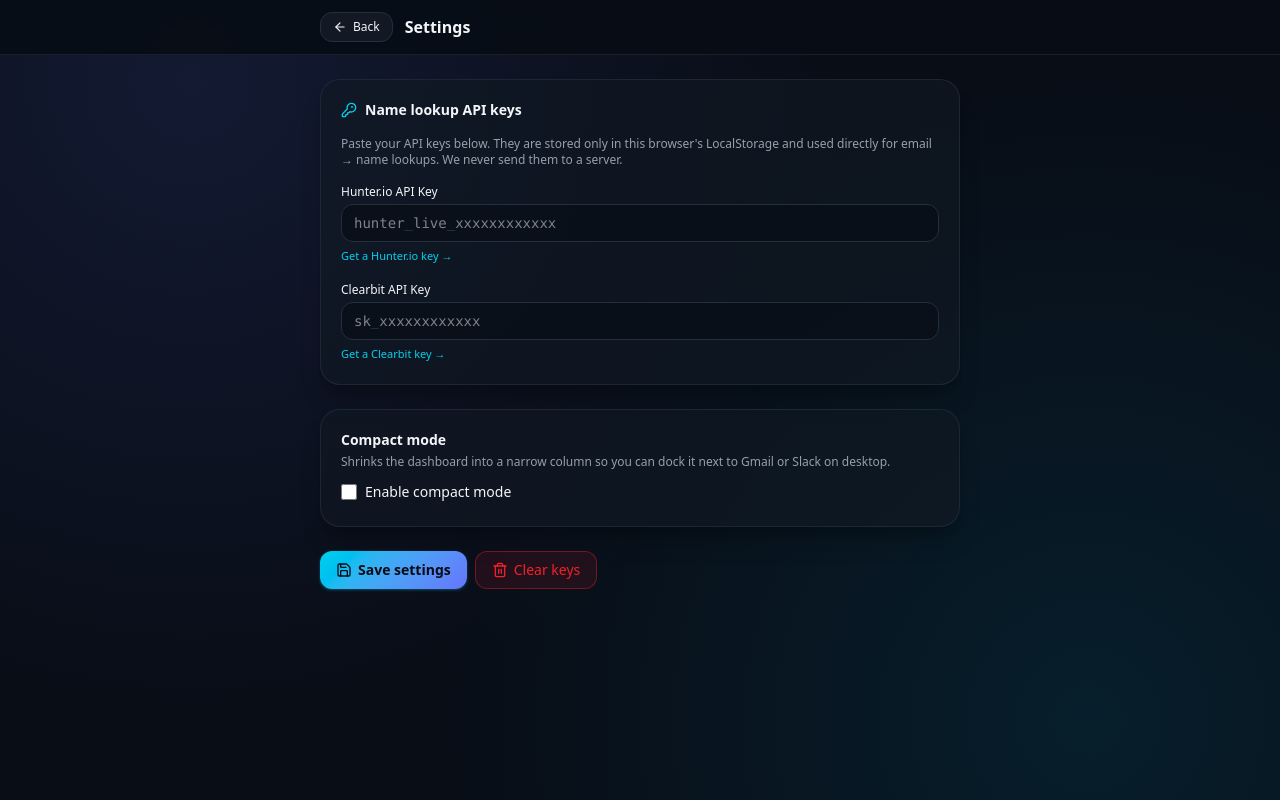
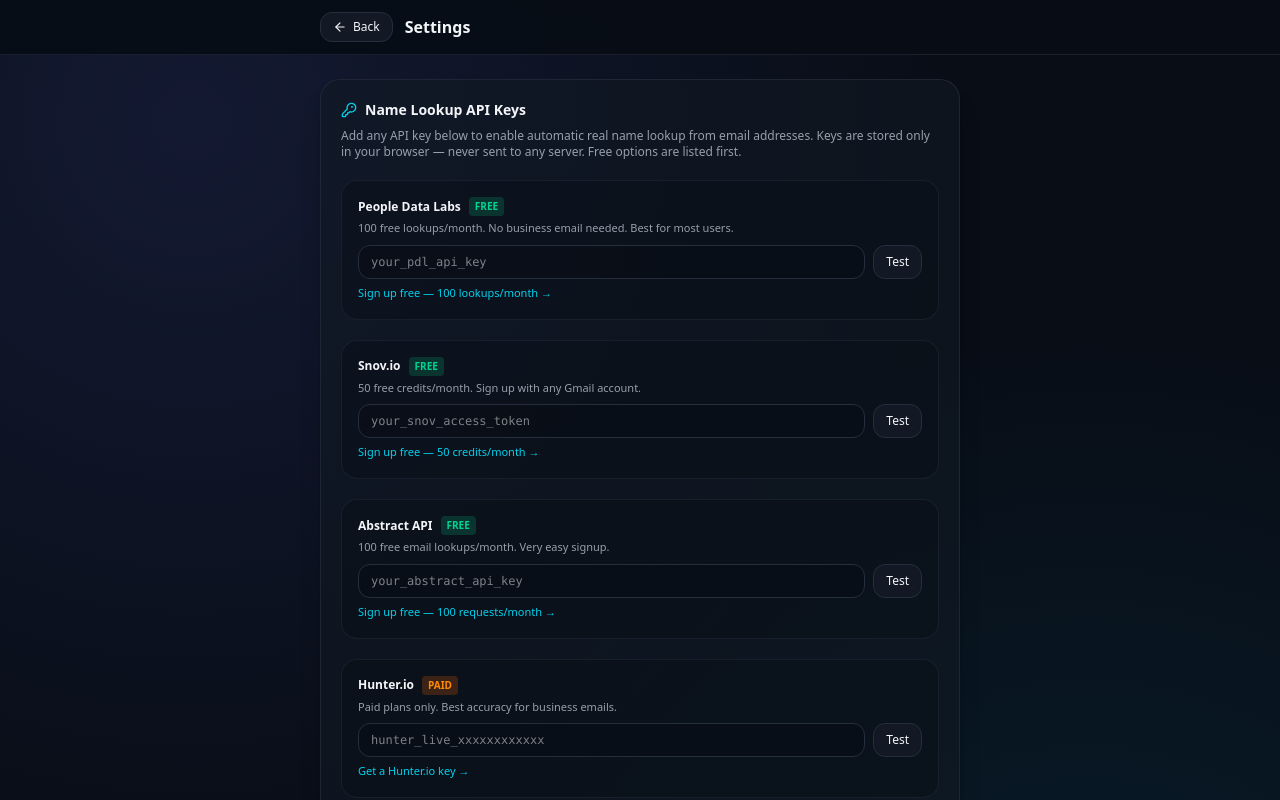
Before and after one commit to collinsudoba69-ship-it/clip-iq-vercel, a React (Vite) app: page /settings in a window 1280 px wide. Shown: the top 800 px of the page. Built offline with nearby package versions, Linux system fonts and the light colour scheme.

Commit message:
Add 5 API key providers to settings

```diff
--- a/src/routes/settings.tsx
+++ b/src/routes/settings.tsx
@@ -1,59 +1,153 @@
 import { createFileRoute, Link } from "@tanstack/react-router";
 import { useEffect, useState } from "react";
 import { ArrowLeft, Check, KeyRound, Save, Trash2 } from "lucide-react";
-import {
-  getApiKeys,
-  setApiKeys,
-  getCompactMode,
-  setCompactMode,
-} from "@/lib/settings";
+import { getApiKeys, setApiKeys, getCompactMode, setCompactMode } from "@/lib/settings";
 import { clearEnrichmentCache } from "@/lib/enrichment";
 
 export const Route = createFileRoute("/settings")({
   component: SettingsPage,
 });
 
+interface ApiField {
+  label: string;
+  key: "hunter" | "clearbit" | "peopledatalabs" | "snov" | "abstract";
+  placeholder: string;
+  link: string;
+  linkLabel: string;
+  badge: string;
+  description: string;
+}
+
+const API_FIELDS: ApiField[] = [
+  {
+    label: "People Data Labs",
+    key: "peopledatalabs",
+    placeholder: "your_pdl_api_key",
+    link: "https://www.peopledatalabs.com/signup",
+    linkLabel: "Sign up free — 100 lookups/month →",
+    badge: "FREE",
+    description: "100 free lookups/month. No business email needed. Best for most users.",
+  },
+  {
+    label: "Snov.io",
+    key: "snov",
+    placeholder: "your_snov_access_token",
+    link: "https://snov.io",
+    linkLabel: "Sign up free — 50 credits/month →",
+    badge: "FREE",
+    description: "50 free credits/month. Sign up with any Gmail account.",
+  },
+  {
+    label: "Abstract API",
+    key: "abstract",
+    placeholder: "your_abstract_api_key",
+    link: "https://www.abstractapi.com/api/email-validation",
+    linkLabel: "Sign up free — 100 requests/month →",
+    badge: "FREE",
+    description: "100 free email lookups/month. Very easy signup.",
+  },
+  {
+    label: "Hunter.io",
+    key: "hunter",
+    placeholder: "hunter_live_xxxxxxxxxxxx",
+    link: "https://hunter.io/api-keys",
+    linkLabel: "Get a Hunter.io key →",
+    badge: "PAID",
+    description: "Paid plans only. Best accuracy for business emails.",
+  },
+  {
+    label: "Clearbit",
+    key: "clearbit",
+    placeholder: "sk_xxxxxxxxxxxx",
+    link: "https://dashboard.clearbit.com/api",
+    linkLabel: "Get a Clearbit key →",
+    badge: "PAID",
+    description: "Paid plans only. Very accurate for professional emails.",
+  },
+];
+
 function SettingsPage() {
-  const [hunter, setHunter] = useState("");
-  const [clearbit, setClearbit] = useState("");
+  const [keys, setKeys] = useState<Record<string, string>>({});
   const [compact, setCompact] = useState(false);
   const [saved, setSaved] = useState(false);
+  const [testing, setTesting] = useState<string | null>(null);
+  const [testResult, setTestResult] = useState<Record<string, string>>({});
 
   useEffect(() => {
     const k = getApiKeys();
-    setHunter(k.hunter ?? "");
-    setClearbit(k.clearbit ?? "");
+    setKeys({
+      hunter: k.hunter ?? "",
+      clearbit: k.clearbit ?? "",
+      peopledatalabs: k.peopledatalabs ?? "",
+      snov: k.snov ?? "",
+      abstract: k.abstract ?? "",
+    });
     setCompact(getCompactMode());
   }, []);
 
   function save() {
     setApiKeys({
-      hunter: hunter.trim() || undefined,
-      clearbit: clearbit.trim() || undefined,
+      hunter: keys.hunter?.trim() || undefined,
+      clearbit: keys.clearbit?.trim() || undefined,
+      peopledatalabs: keys.peopledatalabs?.trim() || undefined,
+      snov: keys.snov?.trim() || undefined,
+      abstract: keys.abstract?.trim() || undefined,
     });
     setCompactMode(compact);
     clearEnrichmentCache();
     setSaved(true);
-    setTimeout(() => setSaved(false), 1500);
+    setTimeout(() => setSaved(false), 2000);
   }
 
   function clearAll() {
-    setHunter("");
-    setClearbit("");
+    setKeys({ hunter: "", clearbit: "", peopledatalabs: "", snov: "", abstract: "" });
     setApiKeys({});
     clearEnrichmentCache();
+    setTestResult({});
     setSaved(true);
-    setTimeout(() => setSaved(false), 1500);
+    setTimeout(() => setSaved(false), 2000);
+  }
+
+  async function testKey(field: ApiField) {
+    const k = keys[field.key]?.trim();
+    if (!k) {
+      setTestResult(r => ({ ...r, [field.key]: "❌ No key entered" }));
+      return;
+    }
+    setTesting(field.key);
+    setTestResult(r => ({ ...r, [field.key]: "Testing..." }));
+
+    const testEmail = "john.doe@gmail.com";
+    let ok = false;
+
+    try {
+      if (field.key === "hunter") {
+        const res = await fetch(`https://api.hunter.io/v2/email-finder?email=${testEmail}&api_key=${k}`);
+        ok = res.status !== 401 && res.status !== 403;
+      } else if (field.key === "clearbit") {
+        const res = await fetch(`https://person.clearbit.com/v2/people/find?email=${testEmail}`, { headers: { Authorization: `Bearer ${k}` } });
+        ok = res.status !== 401 && res.status !== 403;
+      } else if (field.key === "peopledatalabs") {
+        const res = await fetch(`https://api.peopledatalabs.com/v5/person/enrich?email=${testEmail}`, { headers: { "X-Api-Key": k } });
+        ok = res.status !== 401 && res.status !== 403;
+      } else if (field.key === "snov") {
+        const res = await fetch(`https://api.snov.io/v1/get-emails-from-url?url=${testEmail}`, { headers: { Authorization: `Bearer ${k}` } });
+        ok = res.status !== 401 && res.status !== 403;
+      } else if (field.key === "abstract") {
+        const res = await fetch(`https://emailvalidation.abstractapi.com/v1/?api_key=${k}&email=${testEmail}`);
+        ok = res.status !== 401 && res.status !== 403;
+      }
+    } catch { ok = false; }
+
+    setTestResult(r => ({ ...r, [field.key]: ok ? "✅ Key works!" : "❌ Invalid key" }));
+    setTesting(null);
   }
 
   return (
     <div className="min-h-screen w-full">
       <header className="sticky top-0 z-40 border-b border-border/60 bg-background/95 backdrop-blur">
         <div className="mx-auto flex max-w-2xl items-center gap-3 px-4 py-3">
-          <Link
-            to="/"
-            className="inline-flex items-center gap-1.5 rounded-lg border border-border bg-surface px-3 py-1.5 text-xs font-medium hover:border-primary/60"
-          >
+          <Link to="/" className="inline-flex items-center gap-1.5 rounded-lg border border-border bg-surface px-3 py-1.5 text-xs font-medium hover:border-primary/60">
             <ArrowLeft className="h-3.5 w-3.5" />
             Back
           </Link>
@@ -62,67 +156,66 @@
       </header>
 
       <main className="mx-auto max-w-2xl space-y-6 px-4 py-6">
+
+        {/* API Keys Section */}
         <section className="rounded-2xl border border-border/70 bg-card/60 p-5 shadow-xl shadow-black/20">
-          <div className="mb-4 flex items-center gap-2">
+          <div className="mb-2 flex items-center gap-2">
             <KeyRound className="h-4 w-4 text-cyan-accent" />
-            <h2 className="text-sm font-semibold">Name lookup API keys</h2>
+            <h2 className="text-sm font-semibold">Name Lookup API Keys</h2>
           </div>
-          <p className="mb-4 text-xs text-muted-foreground">
-            Paste your API keys below. They are stored only in this browser's
-            LocalStorage and used directly for email → name lookups. We never
-            send them to a server.
+          <p className="mb-5 text-xs text-muted-foreground">
+            Add any API key below to enable automatic real name lookup from email addresses.
+            Keys are stored only in your browser — never sent to any server. Free options are listed first.
           </p>
 
-          <div className="space-y-4">
-            <label className="block">
-              <span className="mb-1 block text-xs font-medium">
-                Hunter.io API Key
+          <div className="space-y-5">
+            {API_FIELDS.map((field) => (
+              <div key={field.key} className="rounded-xl border border-border/50 bg-background/40 p-4">
+                <div className="mb-1 flex items-center gap-2">
+                  <span className="text-xs font-semibold text-foreground">{field.label}</span>
+                  <span className={`rounded px-1.5 py-0.5 text-[10px] font-bold ${
+                    field.badge === "FREE"
+                      ? "bg-emerald-500/20 text-emerald-400"
+                      : "bg-orange-500/20 text-orange-400"
+                  }`}>
+                    {field.badge}
                   </span>
+                </div>
+                <p className="mb-2 text-[11px] text-muted-foreground">{field.description}</p>
+                <div className="flex gap-2">
                   <input
                     type="password"
-                value={hunter}
-                onChange={(e) => setHunter(e.target.value)}
-                placeholder="hunter_live_xxxxxxxxxxxx"
-                className="w-full rounded-lg border border-border bg-background/70 px-3 py-2 text-sm font-mono focus:border-primary/60 focus:outline-none focus:ring-2 focus:ring-primary/30"
+                    value={keys[field.key] || ""}
+                    onChange={(e) => setKeys(k => ({ ...k, [field.key]: e.target.value }))}
+                    placeholder={field.placeholder}
+                    className="flex-1 rounded-lg border border-border bg-background/70 px-3 py-2 text-xs font-mono focus:border-primary/60 focus:outline-none focus:ring-2 focus:ring-primary/30"
                   />
-              <a
-                href="https://hunter.io/api-keys"
-                target="_blank"
-                rel="noreferrer"
-                className="mt-1 inline-block text-[11px] text-cyan-accent hover:underline"
+                  <button
+                    onClick={() => testKey(field)}
+                    disabled={testing === field.key}
+                    className="rounded-lg border border-border bg-surface px-3 py-2 text-xs font-medium hover:border-primary/60 disabled:opacity-50"
                   >
-                Get a Hunter.io key →
+                    {testing === field.key ? "..." : "Test"}
+                  </button>
+                </div>
+                {testResult[field.key] && (
+                  <p className={`mt-1.5 text-[11px] font-medium ${testResult[field.key].startsWith("✅") ? "text-emerald-400" : testResult[field.key] === "Testing..." ? "text-muted-foreground" : "text-red-400"}`}>
+                    {testResult[field.key]}
+                  </p>
+                )}
+                <a href={field.link} target="_blank" rel="noreferrer" className="mt-1.5 inline-block text-[11px] text-cyan-accent hover:underline">
+                  {field.linkLabel}
                 </a>
-            </label>
-
-            <label className="block">
-              <span className="mb-1 block text-xs font-medium">
-                Clearbit API Key
-              </span>
-              <input
-                type="password"
-                value={clearbit}
-                onChange={(e) => setClearbit(e.target.value)}
-                placeholder="sk_xxxxxxxxxxxx"
-                className="w-full rounded-lg border border-border bg-background/70 px-3 py-2 text-sm font-mono focus:border-primary/60 focus:outline-none focus:ring-2 focus:ring-primary/30"
-              />
-              <a
-                href="https://dashboard.clearbit.com/api"
-                target="_blank"
-                rel="noreferrer"
-                className="mt-1 inline-block text-[11px] text-cyan-accent hover:underline"
-              >
-                Get a Clearbit key →
-              </a>
-            </label>
+              </div>
+            ))}
           </div>
         </section>
 
+        {/* Compact mode */}
         <section className="rounded-2xl border border-border/70 bg-card/60 p-5 shadow-xl shadow-black/20">
           <h2 className="mb-1 text-sm font-semibold">Compact mode</h2>
           <p className="mb-3 text-xs text-muted-foreground">
-            Shrinks the dashboard into a narrow column so you can dock it next
-            to Gmail or Slack on desktop.
+            Shrinks the dashboard into a narrow column so you can dock it next to other apps on desktop.
           </p>
           <label className="inline-flex cursor-pointer items-center gap-2 text-sm">
             <input
@@ -135,20 +228,21 @@
           </label>
         </section>
 
+        {/* Save / Clear buttons */}
         <div className="flex flex-wrap gap-2">
           <button
             onClick={save}
             className="inline-flex items-center gap-1.5 rounded-lg gradient-accent px-4 py-2 text-sm font-semibold text-primary-foreground shadow shadow-primary/30 hover:opacity-95"
           >
             {saved ? <Check className="h-4 w-4" /> : <Save className="h-4 w-4" />}
-            {saved ? "Saved" : "Save settings"}
+            {saved ? "Saved!" : "Save Settings"}
           </button>
           <button
             onClick={clearAll}
             className="inline-flex items-center gap-1.5 rounded-lg border border-destructive/40 bg-destructive/10 px-4 py-2 text-sm font-medium text-destructive hover:bg-destructive/20"
           >
             <Trash2 className="h-4 w-4" />
-            Clear keys
+            Clear All Keys
           </button>
         </div>
       </main>
```
Lines whose indentation alone changed are shown as unchanged.
